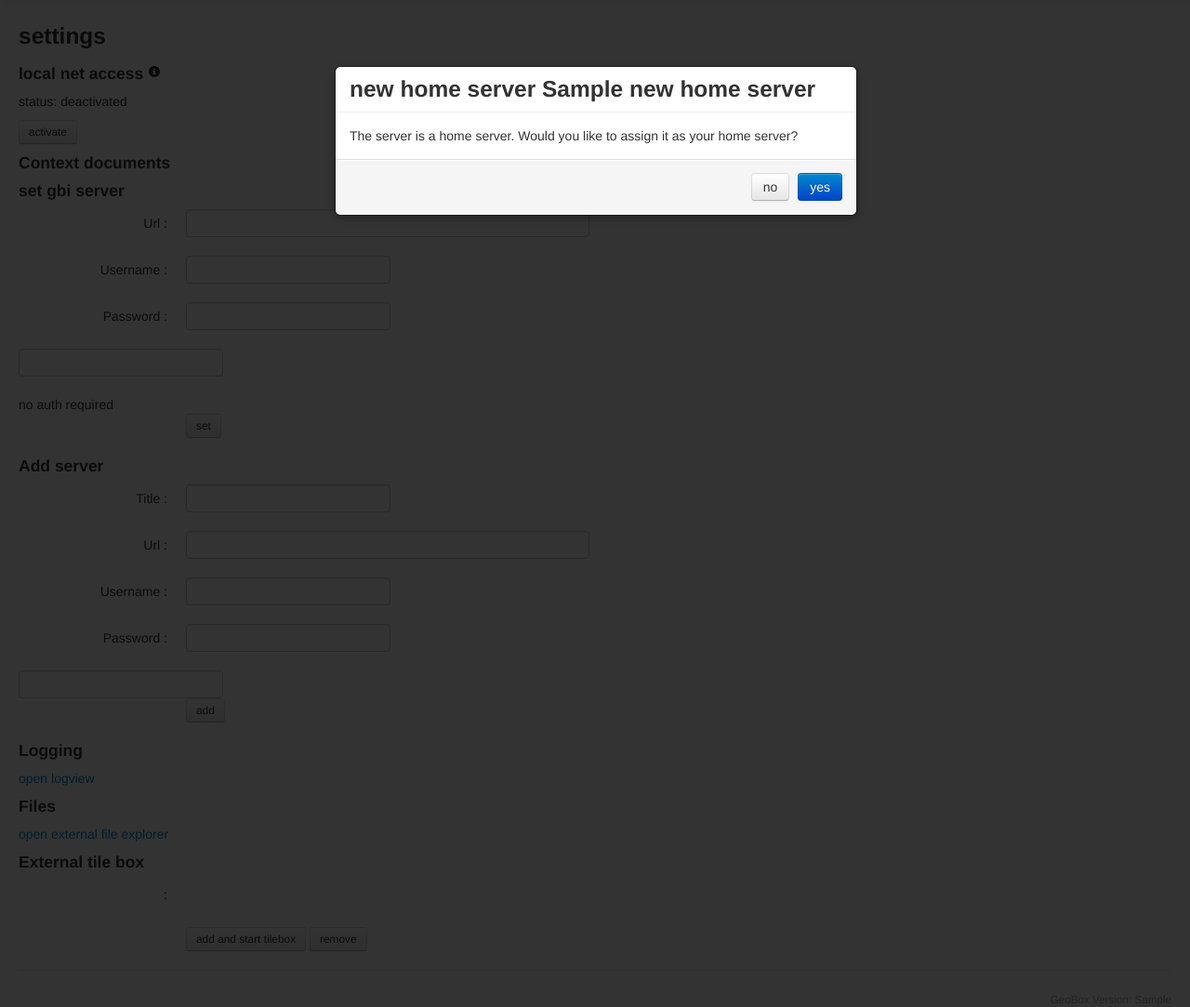
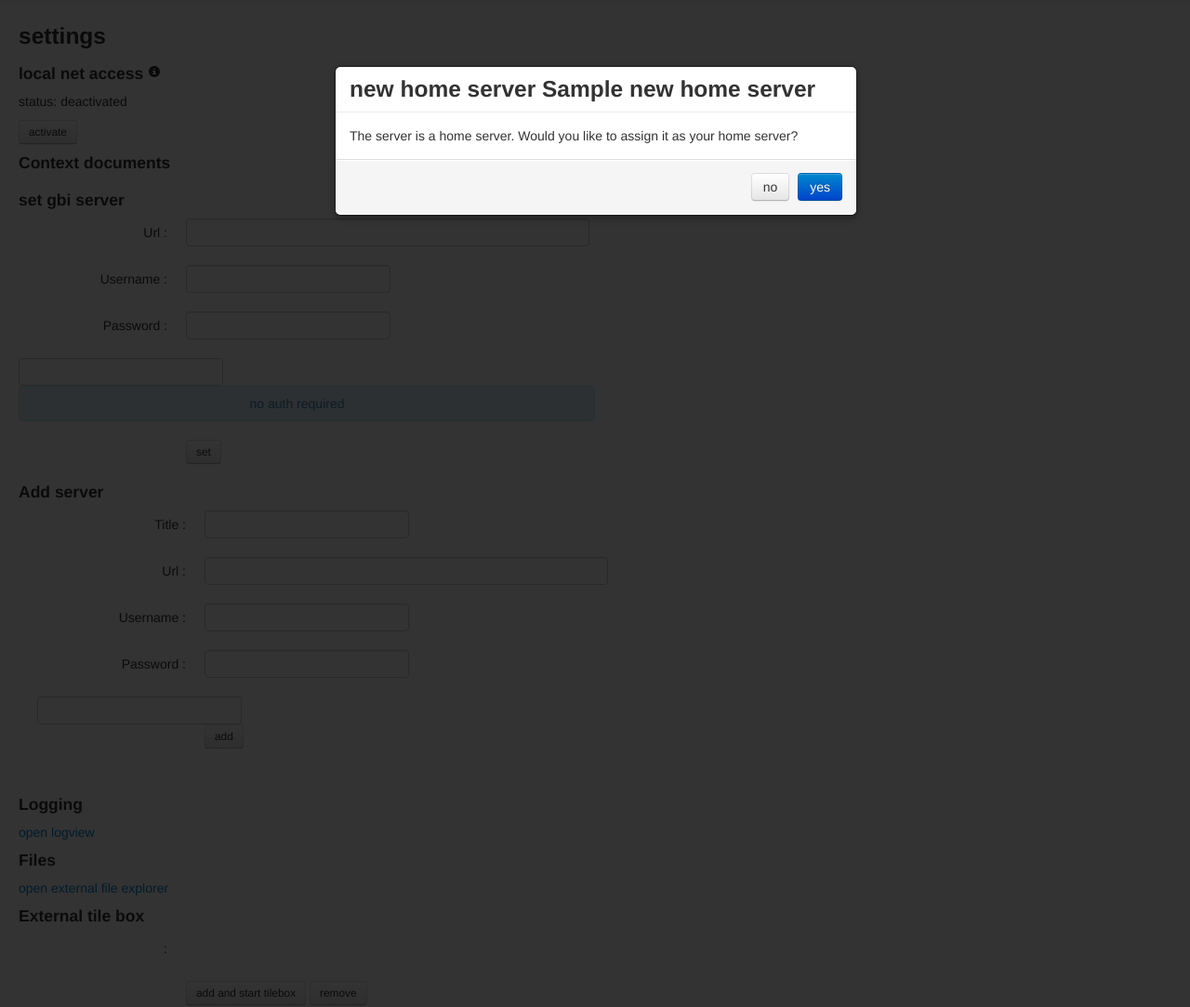
Before and after one commit to geobox-infrastructure/gbi-client, a Python web app: template app/geobox/web/templates/admin.html in a window 1280 px wide. Shown: the part 41-1124 px from the top of the page at 93% size. Run offline with Jinja, Linux system fonts and the light colour scheme; the template is opened without the code that fills it: most values are stand-ins (such as "Sample title", 1, 10 or a date in 2020); form fields are guessed from the names that the template uses.

Commit message:
Set/Add gbi server forms layout

```diff
--- a/app/geobox/web/templates/form_macros.html
+++ b/app/geobox/web/templates/form_macros.html
@@ -62,20 +62,21 @@
 {%- endmacro %}
 
 {% macro gbi_server_form(form, add_server_form) -%}
+    <div class="row">
+        <div class="span8">
             <h4>{{_('set gbi server')}}</h4>
             <div id="load-context-document" class="alert hide">
                 <img src="{{ url_for('static', filename='img/loader.gif')}}">
                 <span>{{_('context document will be loaded and boxes are copied')}}</span>
             </div>
-    <form id="set-server-form" name="set-server-form" method="POST" class="form-horizontal" action="{{ url_for('admin.set_gbi_server') }}">
-        <div class="control-group">
+
+            <form id="set-server-form" name="set-server-form" method="POST" class="form-horizontal " action="{{ url_for('admin.set_gbi_server') }}">
                 {{ form.csrf_token }}
                 {{ input(form.url, style="width: 30em") }}
                 {{ input(form.username) }}
                 {{ input(form.password) }}
                 {{ form.next }}
-        </div>
-        <div class="no-auth-required">{{ _('no auth required') }}</div>
+                <div class="no-auth-required alert alert-info text-center">{{ _('no auth required') }}</div>
                 <div class="control-group">
                     <div class="controls">
                         <button type="submit" class="btn btn-small">{{ _('set') }}</button>
@@ -84,7 +85,7 @@
             </form>
 
             <h4>{{ _('Add server') }}</h4>
-    <form id="add-server-form" name="add-server-form" method="POST" action="{{ url_for('admin.add_gbi_server') }}" class="form-horizontal">
+            <form id="add-server-form" name="add-server-form" method="POST" action="{{ url_for('admin.add_gbi_server') }}" class="form-horizontal span6">
                 {{ add_server_form.csrf_token }}
                 {{ input(add_server_form.title) }}
                 {{ input(add_server_form.url, style="width: 30em") }}
@@ -97,4 +98,6 @@
                   </div>
                 </div>
             </form>
+        </div>
+    </div>
 {%- endmacro %}
```
Lines whose indentation alone changed are shown as unchanged.
